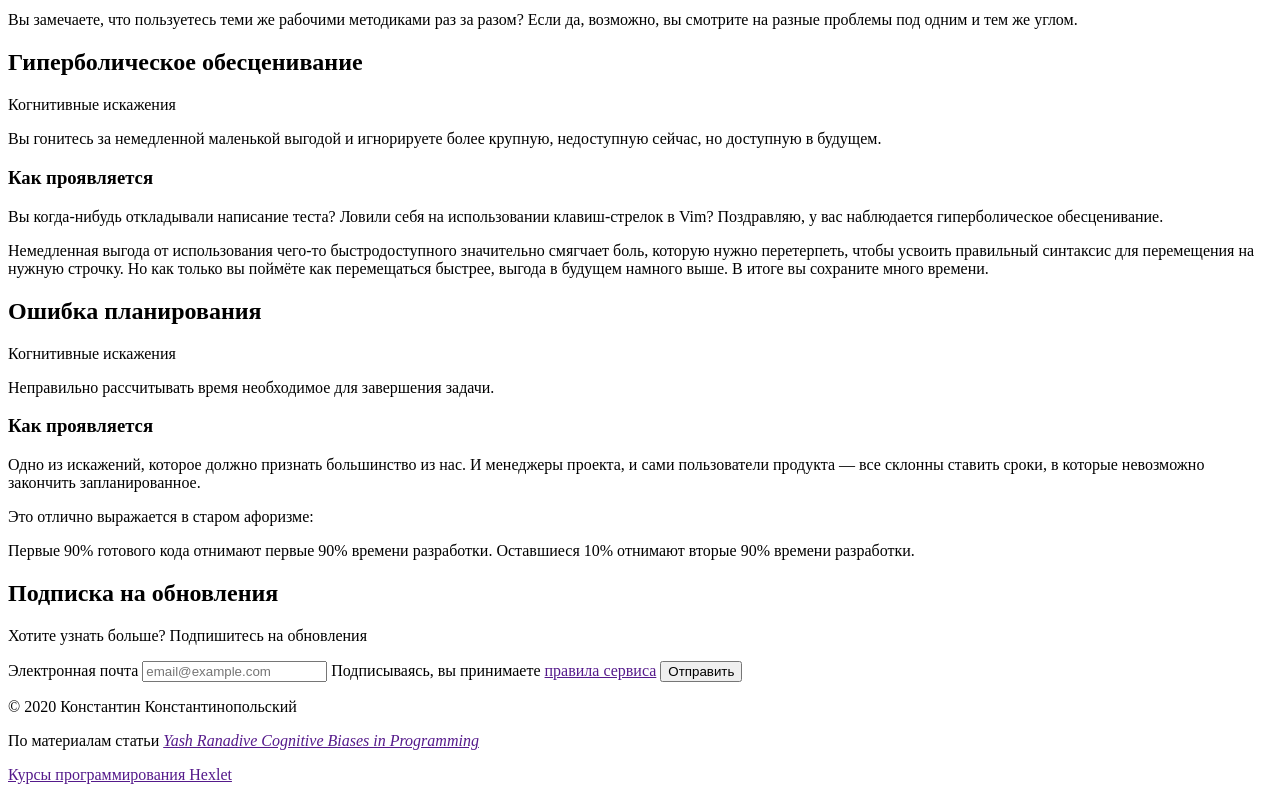
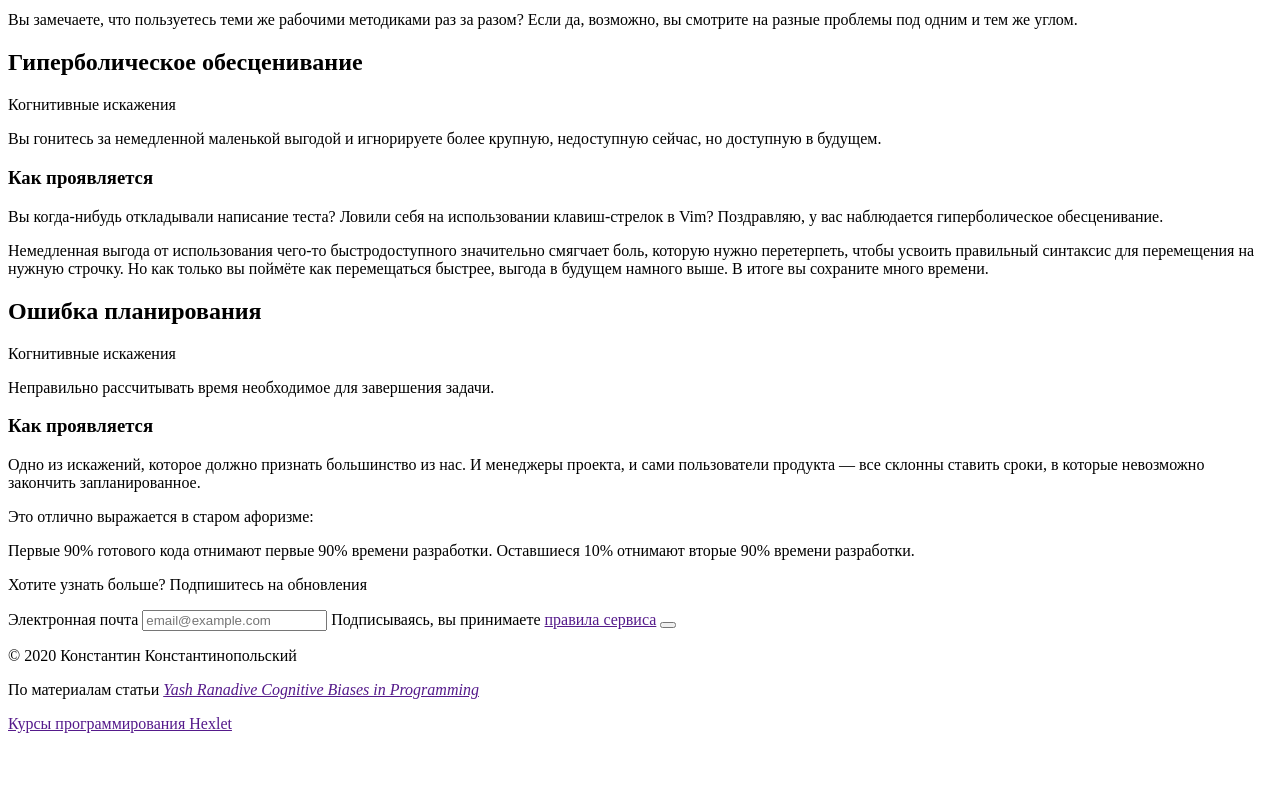
Before and after one commit to lgmarch/layout-designer-project-58, a website: page src/index.html in a window 1280 px wide. Shown: the part 2030-2830 px from the top of the page. After the commit the page ends 2779 px from the top, so only its background shows below. Drawn offline with Linux system fonts and the light colour scheme.

Commit message:
Add font and class the visually-hidden for styles.

```diff
--- a/src/styles/style.css
+++ b/src/styles/style.css
@@ -1,7 +1,18 @@
-/** CSS STYLE **/
+@font-face {
+  font-family: "Neucha";
+  font-style: normal;
+  font-weight: 400;
+  src: url("../fonts/inter-400.woff2") format("woff2");
+  font-display: swap;
+}
 
-.hello {
-  display: block;
-
-  color: #fff;
+.visually-hidden {
+  position: absolute;
+  width: 0;
+  height: 0;
+  margin: -1px;
+  padding: 0;
+  border: 0;
+  clip: rect(0 0 0 0);
+  overflow: hidden;
 }
```
